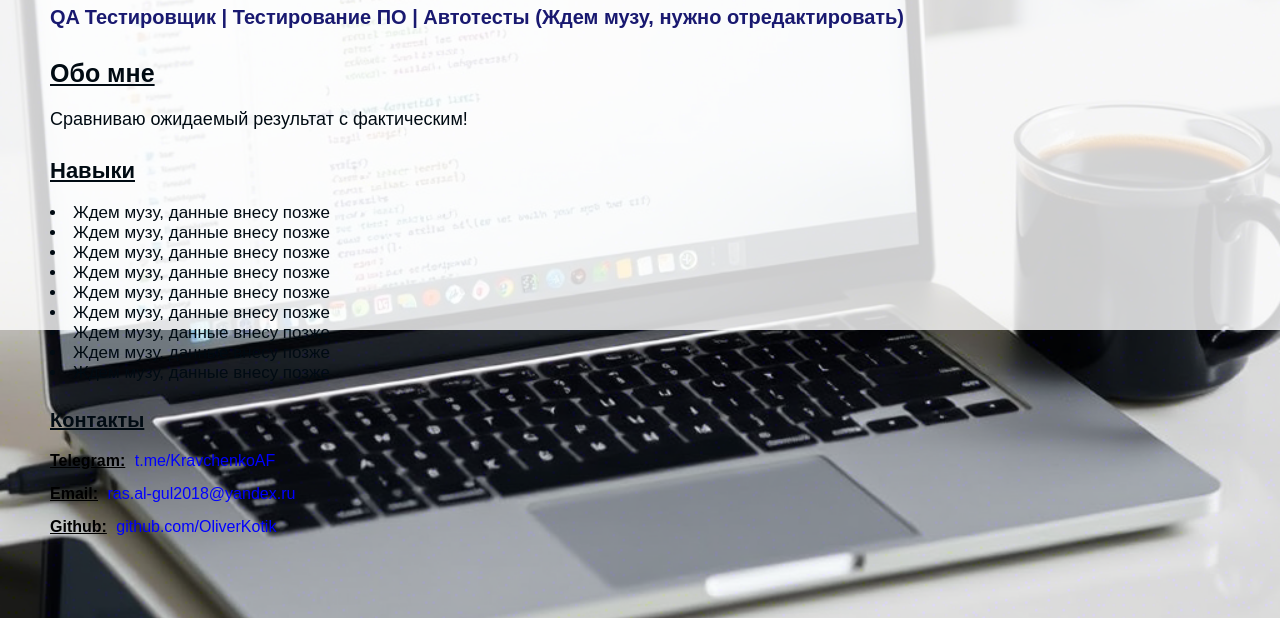
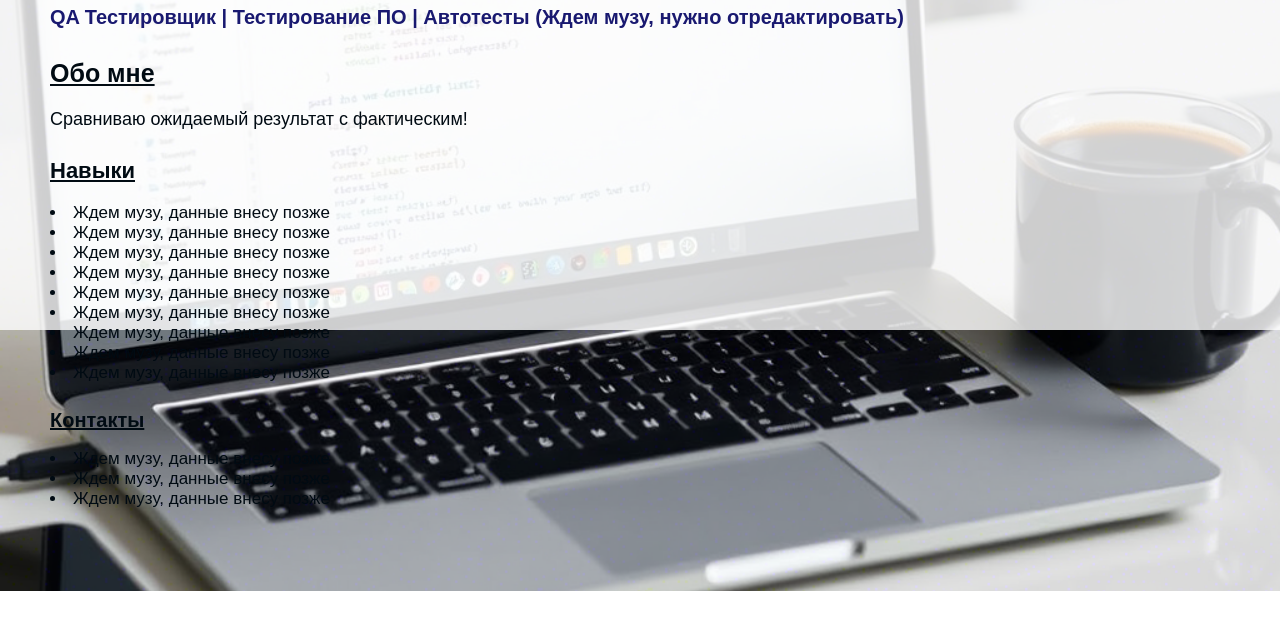
Before and after one commit to OliverKotik/my-website-test-, a plain HTML site: page index.html in a window 1280 px wide. Shown: the part 470-1088 px from the top of the page. After the commit the page ends 1061 px from the top, so only its background shows below. Drawn offline with Linux system fonts and the light colour scheme.

Commit message:
Revert "My website test"

```diff
--- a/index.html
+++ b/index.html
@@ -31,22 +31,11 @@
     </div>
 
     <div>
-    <h2 id="hh4">Контакты</h2>
-    <ul>
-        <li class="ll2">
-            <strong>Telegram:</strong>
-            <a href="https://t.me/KravchenkoAF " target="_blank">t.me/KravchenkoAF</a>
-        </li>
-        <li class="ll2">
-            <strong>Email:</strong>
-            <a href="mailto:ras.al-gul2018@yandex.ru" target="_blank">ras.al-gul2018@yandex.ru</a>
-        </li>
-        <li class="ll2">
-            <strong>Github:</strong>
-            <a href="https://github.com/OliverKotik " target="_blank">github.com/OliverKotik</a>
-        </li>
-    </ul>
-</div>
+        <h2 id="hh4">Контакты</h2>
+            <li class="ll2">Ждем музу, данные внесу позже</li>
+            <li class="ll2">Ждем музу, данные внесу позже</li>
+            <li class="ll2">Ждем музу, данные внесу позже</li>
+    </div>
 
     <div>
         <p id="pp3"></p>
--- a/stile.css
+++ b/stile.css
@@ -69,30 +69,11 @@
             text-decoration: underline;
         }
 
-  .ll2 {
-    list-style: none;
-    margin-bottom: 12px;
-    font-family: Arial, sans-serif;
-    padding: 3px 0px 0px 10px;
-        }
-
-  .ll2 strong
-        {
-    font-weight: bold;
-    text-decoration: underline;
-    margin-right: 5px;
-        }
-
- .ll2 a
-        {
-    color: blue;
-    text-decoration: none;
-    font-weight: normal;
-        }
-
- .ll2 a:hover
-        {
-    text-decoration: underline;
+  .ll2{
+            font-family: Fira Sans, sans-serif;
+            font-size: 17px;
+            color: #010B13;
+            padding: 0px 0px 0px 50px;
         }
 
    #pp3 {
```
